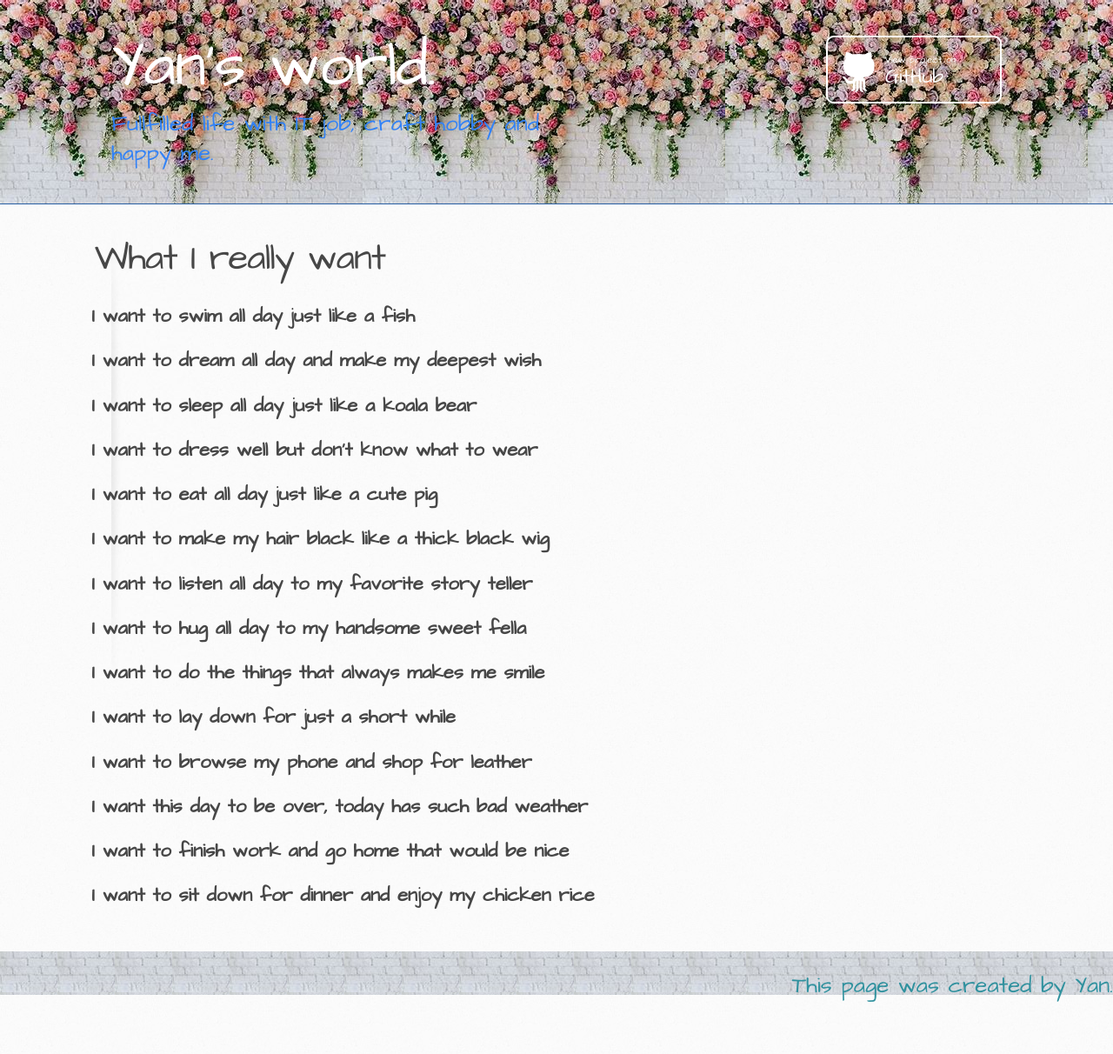
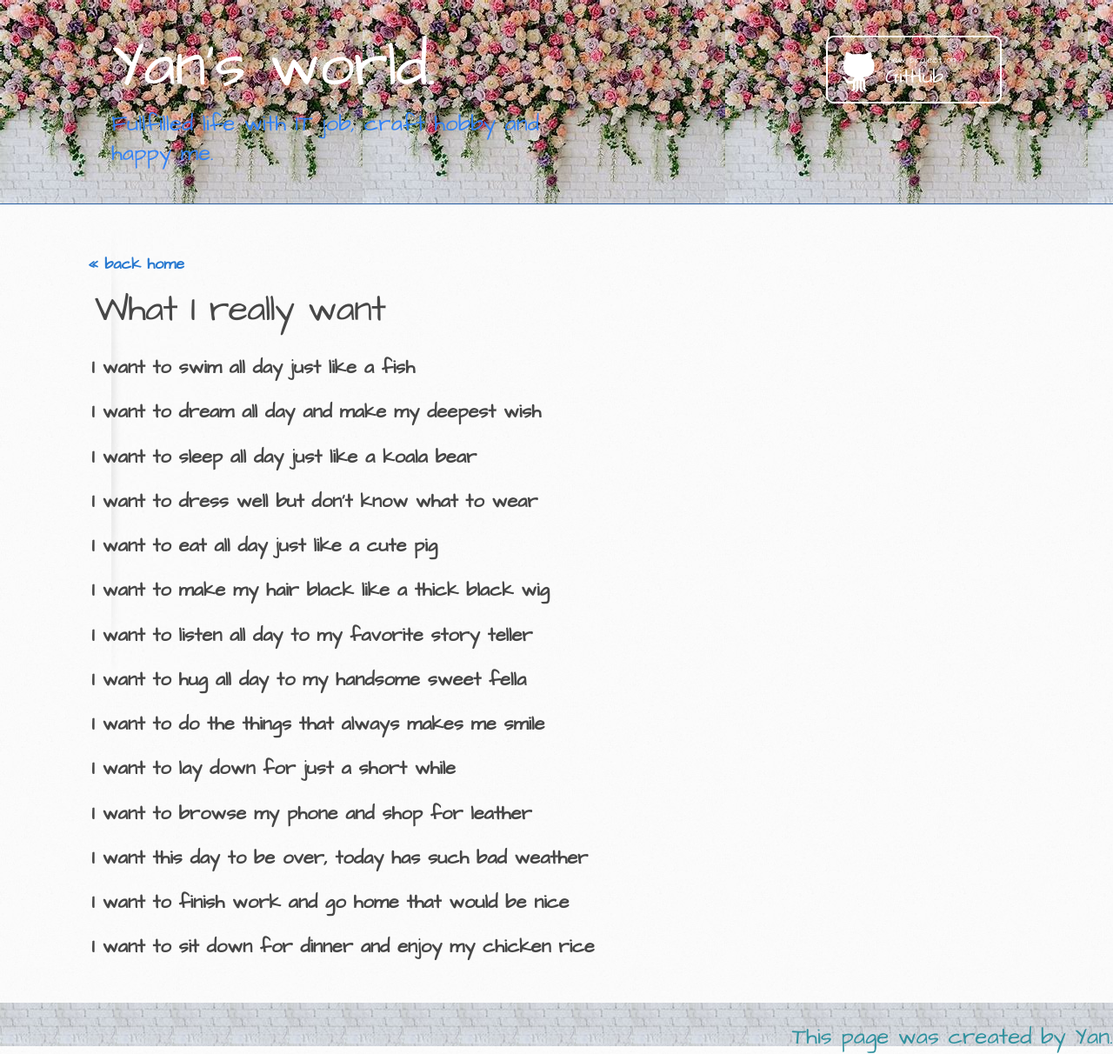
Before and after one commit to itcraftme/itcraftme, a Jekyll site: the page built from poem/4th.md, in a window 1280 px wide. Shown: the whole page at 87% size. Built offline with Jekyll 4.4.1, drawn with Linux system fonts in a browser that asks for light colours; our own code applies the rules of GitHub Pages for plain Markdown files; before the commit the page ends 1153 px from its top, so only the background shows below that.

Commit message:
Update 4th.md

```diff
--- a/poem/4th.md
+++ b/poem/4th.md
@@ -1,3 +1,4 @@
+###  [<< back home](../docs/me/pickups.md)
 # What I really want
 ## I want to swim all day just like a fish
 ## I want to dream all day and make my deepest wish
```
